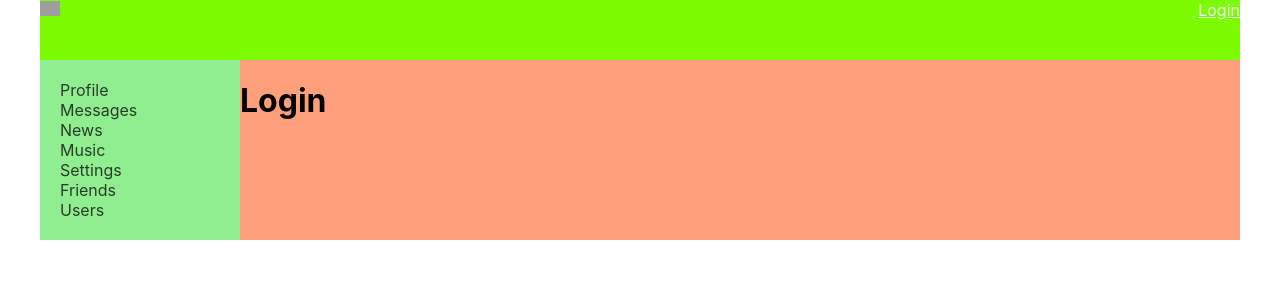
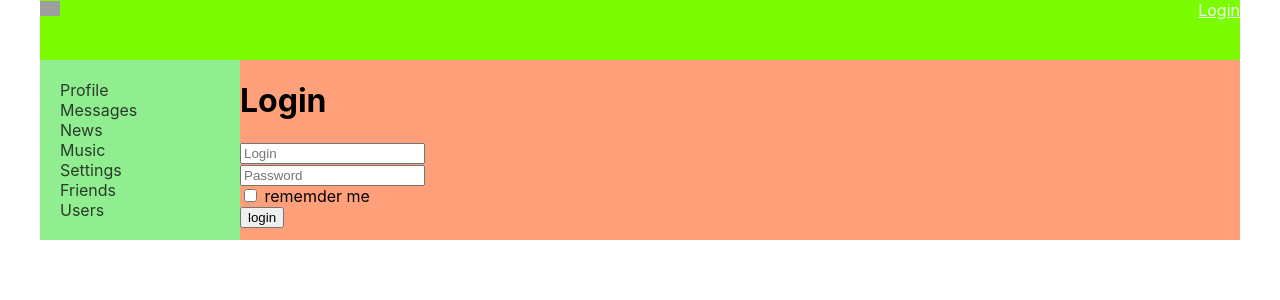
Before and after one commit to Ferzik857/social-network, a React (Create React App) app: page /login in a window 1280 px wide. Shown: the top 300 px of the page. Built offline with nearby package versions, Linux system fonts and the light colour scheme; no server answers; grey boxes are pictures that could not be loaded.

Commit message:
form-login

```diff
--- a/src/components/login/login.jsx
+++ b/src/components/login/login.jsx
@@ -1,7 +1,37 @@
 import React from "react";
+import {Field, reduxForm} from "redux-form"
+const LoginForm = (props)=>{
 
-const Login = (props)=>{
-    return <h1>Login</h1>
+    return (
+        <form onSubmit={props.handleSubmit}>
+            <div>
+                <Field placeholder={"Login"}  name={"login"} component={"input"}/>
+            </div>
+            <div>
+            <Field placeholder={"Password"} name={"Password"} component={"input"}/>
+            </div>
+            <div>
+            <Field type = {"checkbox"} name={"rememder me"} component={"input"}/> rememder me
+            </div>
+            <div>
+                <button>login</button>
+            </div>
+        </form>)
+
+}
+
+const LoginReduxForm = reduxForm({
+    form: 'login'
+})(LoginForm)
+
+const Login = ()=>{
+    const on = (sss) =>{
+    console.log(sss);
+    }
+   return <div>
+    <h1>Login</h1>
+    <LoginReduxForm  onSubmit={on}/>
+    </div>
 }
 
 export default Login;
--- a/src/redux/redux-store.js
+++ b/src/redux/redux-store.js
@@ -4,14 +4,15 @@ import { createStore, combineReducers, applyMiddleware } from "redux";
 import usersReducer from "./Users-reducer";
 import authReducer from "./auth-reduser";
 import thunkMiddleware from "redux-thunk";
-
+import { reducer as formReducer} from "redux-form";
 
 let reducers = combineReducers({
 
 allMessages: messageReducer,
 allPosts: postReducer,
 usersPage: usersReducer,
-auth: authReducer
+auth: authReducer,
+form: formReducer
 })
 let store = createStore(reducers, applyMiddleware(thunkMiddleware));
 
```
Also changed, not shown: 1 other file (tests, documents, lock files or other folders).
